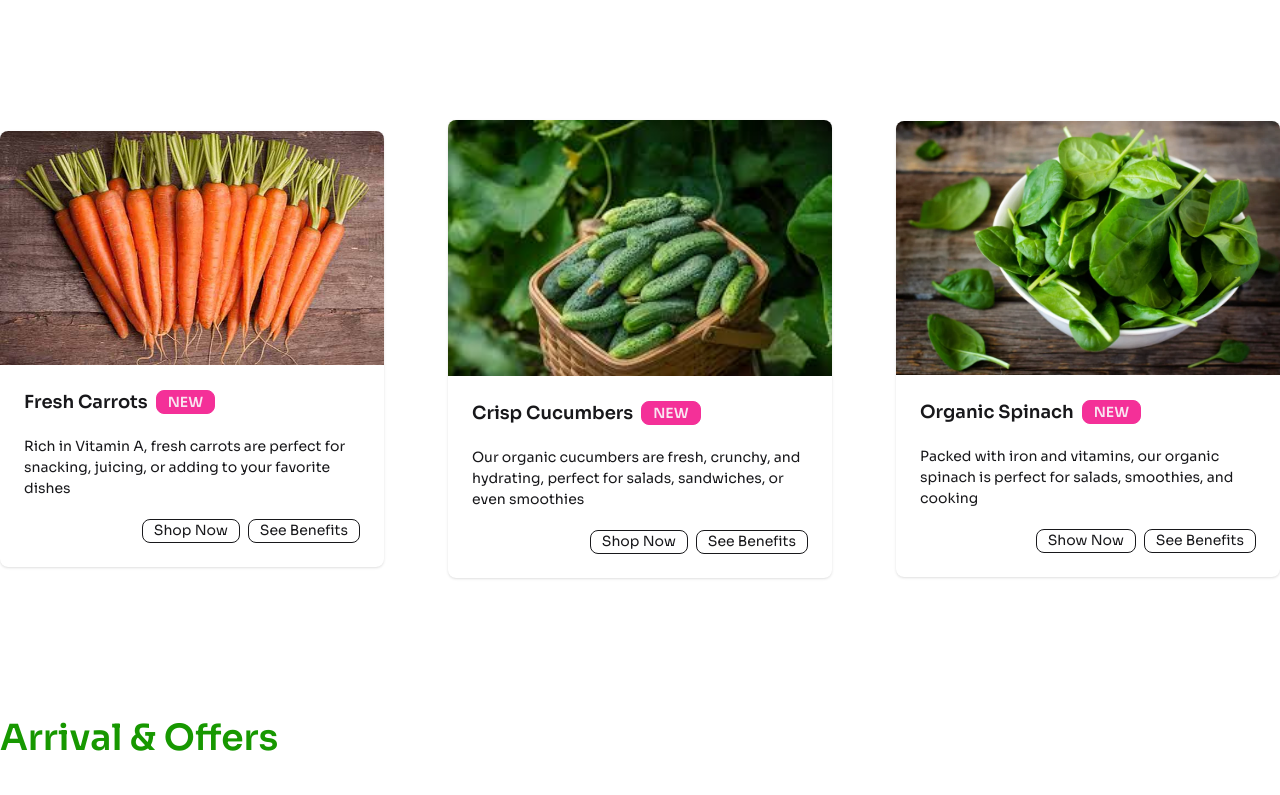
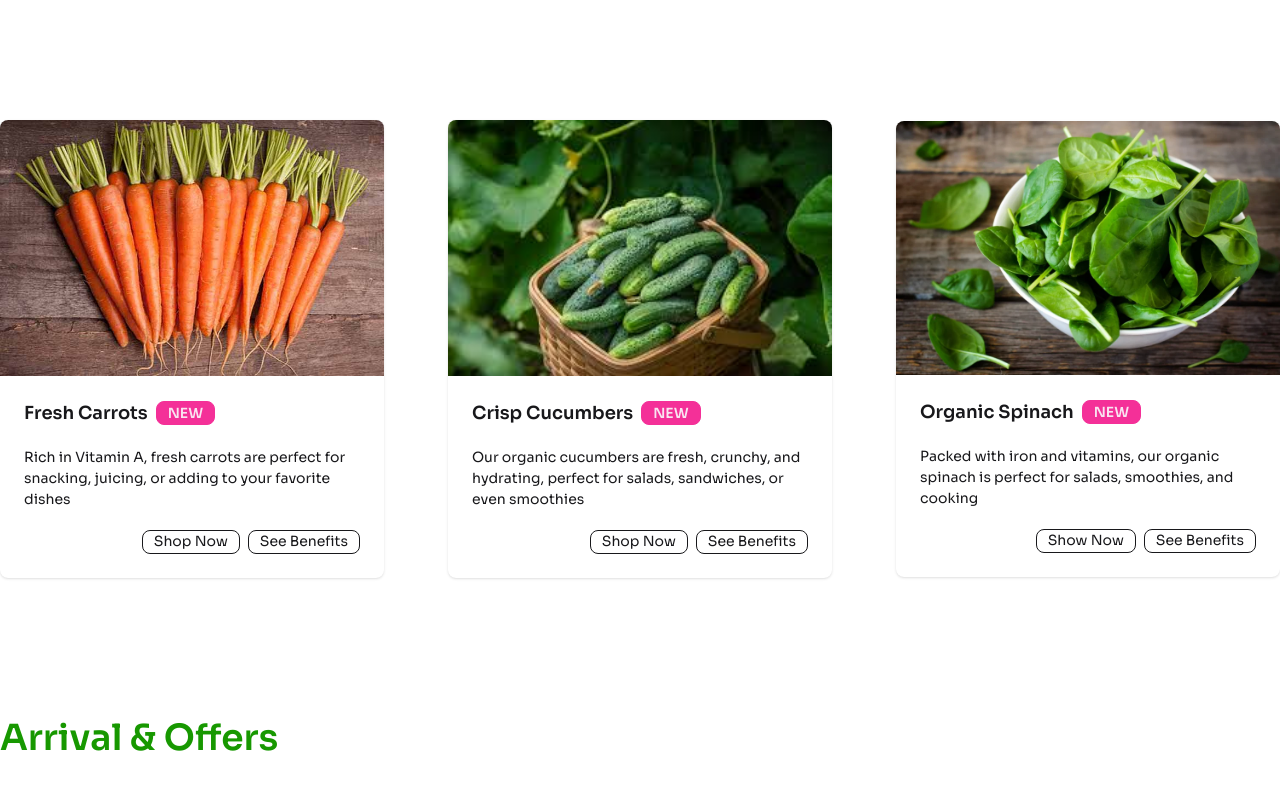
Before and after one commit to abdur123-drop/assingnment-03, a plain HTML site: page index.html in a window 1280 px wide. Shown: the part 2860-3655 px from the top of the page. Drawn offline with nearby package versions, Linux system fonts and the light colour scheme.

Commit message:
commit done

```diff
--- a/index.html
+++ b/index.html
@@ -250,7 +250,7 @@
                         <figure>
                           <img
                             src="c2-assets/vegetable-for-hair-growth.jpg"
-                            alt="Shoes" class="h-[234.3px] w-full" />
+                            alt="Shoes" class="h-[255.53px] w-full" />
                         </figure>
                         <div class="card-body space-y-3">
                           <h2 class="card-title">
```
